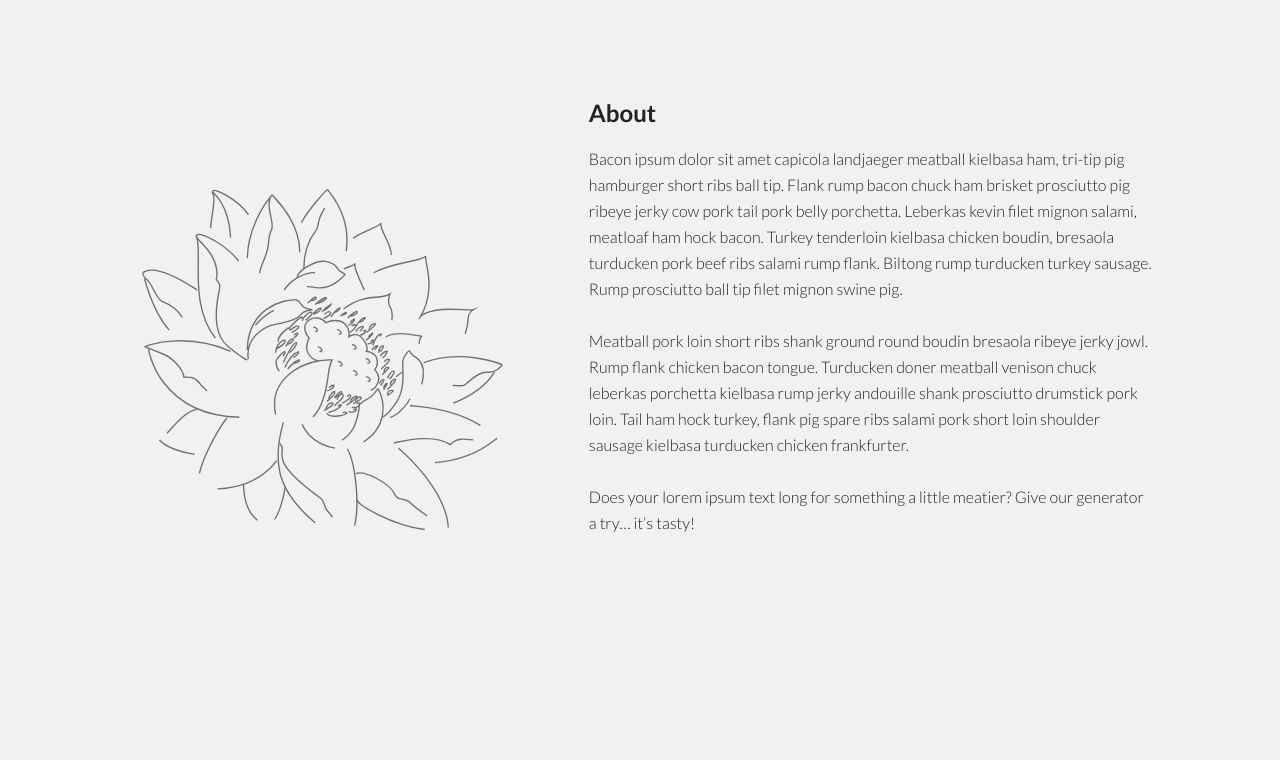
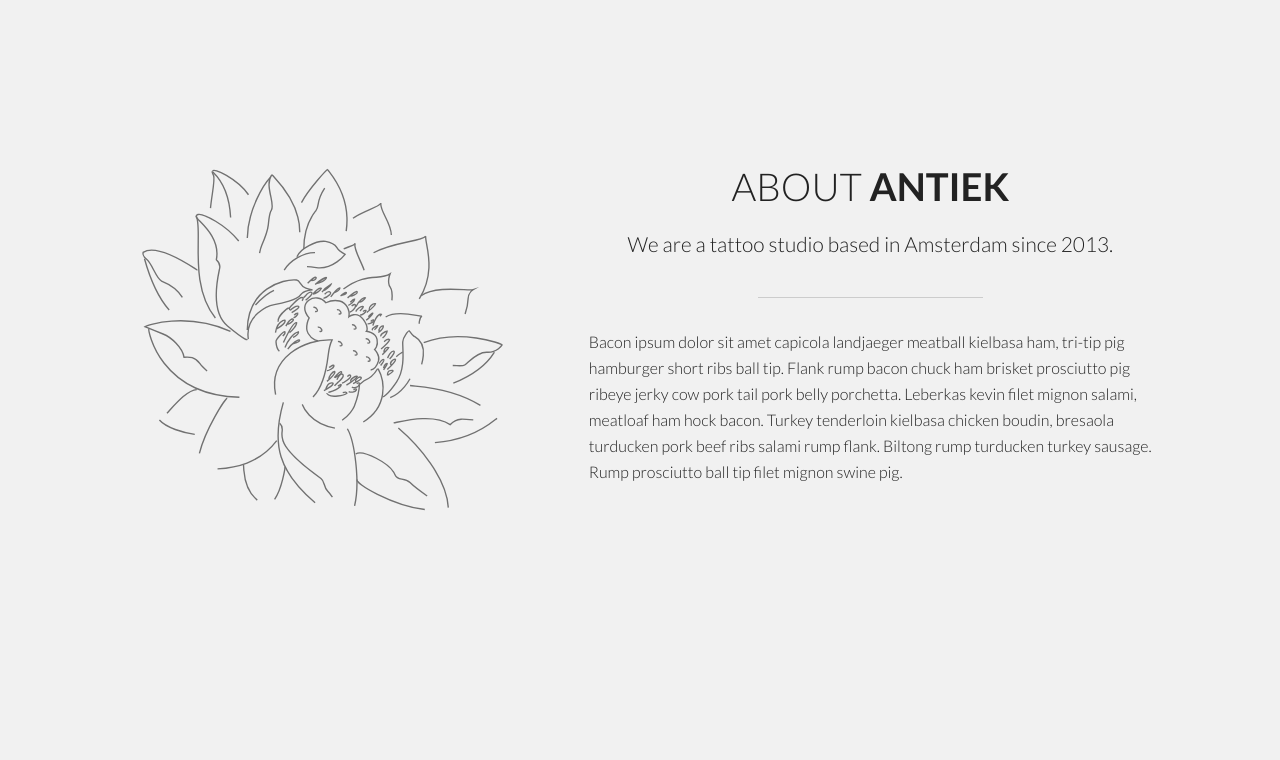
Before and after one commit to javiscriptme/web-anibal-tattoo, a plain HTML site: page index.html in a window 1280 px wide. Shown: the part 800-1560 px from the top of the page. Drawn offline with Linux system fonts and the light colour scheme.

Commit message:
Change about block style

```diff
--- a/css/main.css
+++ b/css/main.css
@@ -235,6 +235,16 @@ section.page-block {
     right: 10%;
 }
 
+section.page-block h2 {
+    text-align: center;
+    font-size: 2.4em;
+    font-weight: 300;
+    text-transform: uppercase;
+}
+section.page-block hr {
+    margin: 40px 30% 30px;
+}
+
 section.page-block#gallery {
     background-color: #393939;
     color: #f1f1f1;
@@ -243,11 +253,20 @@ section.page-block#gallery {
 section.page-block#gallery h2 {
     margin: 0 0 0 20px;
     text-align: center;
-
 }
 
 section.page-block#about {
     background-color: #f1f1f1;
+}
+
+section.page-block#about h3 {
+    text-align: center;
+    font-weight: 300;
+    font-size: 1.3em;
+}
+
+section.page-block#about .block-content-right {
+    padding-top: 6%;
 }
 
 section.page-block#contact {
@@ -260,14 +279,11 @@ div.footer-container {
     background-color: #393939;
 }
 
-
-
 div.footer-container h3 {
     margin: 0;
     color: #f1f1f1;
      line-height: 50px;
 }
-
 
 /* ==========================================================================
    Gallery (s)
--- a/index.html
+++ b/index.html
@@ -794,13 +794,11 @@
 
 							</div>
 							<div class="block-content-right">
-								<h2>About</h2>
+								<h2>About <b>Antiek</b></h2>
+								<h3>We are a tattoo studio based in Amsterdam since 2013.</h3>
+								<hr>
 								<p>
 									Bacon ipsum dolor sit amet capicola landjaeger meatball kielbasa ham, tri-tip pig hamburger short ribs ball tip. Flank rump bacon chuck ham brisket prosciutto pig ribeye jerky cow pork tail pork belly porchetta. Leberkas kevin filet mignon salami, meatloaf ham hock bacon. Turkey tenderloin kielbasa chicken boudin, bresaola turducken pork beef ribs salami rump flank. Biltong rump turducken turkey sausage. Rump prosciutto ball tip filet mignon swine pig.
-									<br><br>
-									Meatball pork loin short ribs shank ground round boudin bresaola ribeye jerky jowl. Rump flank chicken bacon tongue. Turducken doner meatball venison chuck leberkas porchetta kielbasa rump jerky andouille shank prosciutto drumstick pork loin. Tail ham hock turkey, flank pig spare ribs salami pork short loin shoulder sausage kielbasa turducken chicken frankfurter.
-									<br><br>
-									Does your lorem ipsum text long for something a little meatier? Give our generator a try… it’s tasty!
 								</p>
 							</div>
 						</div>
```
